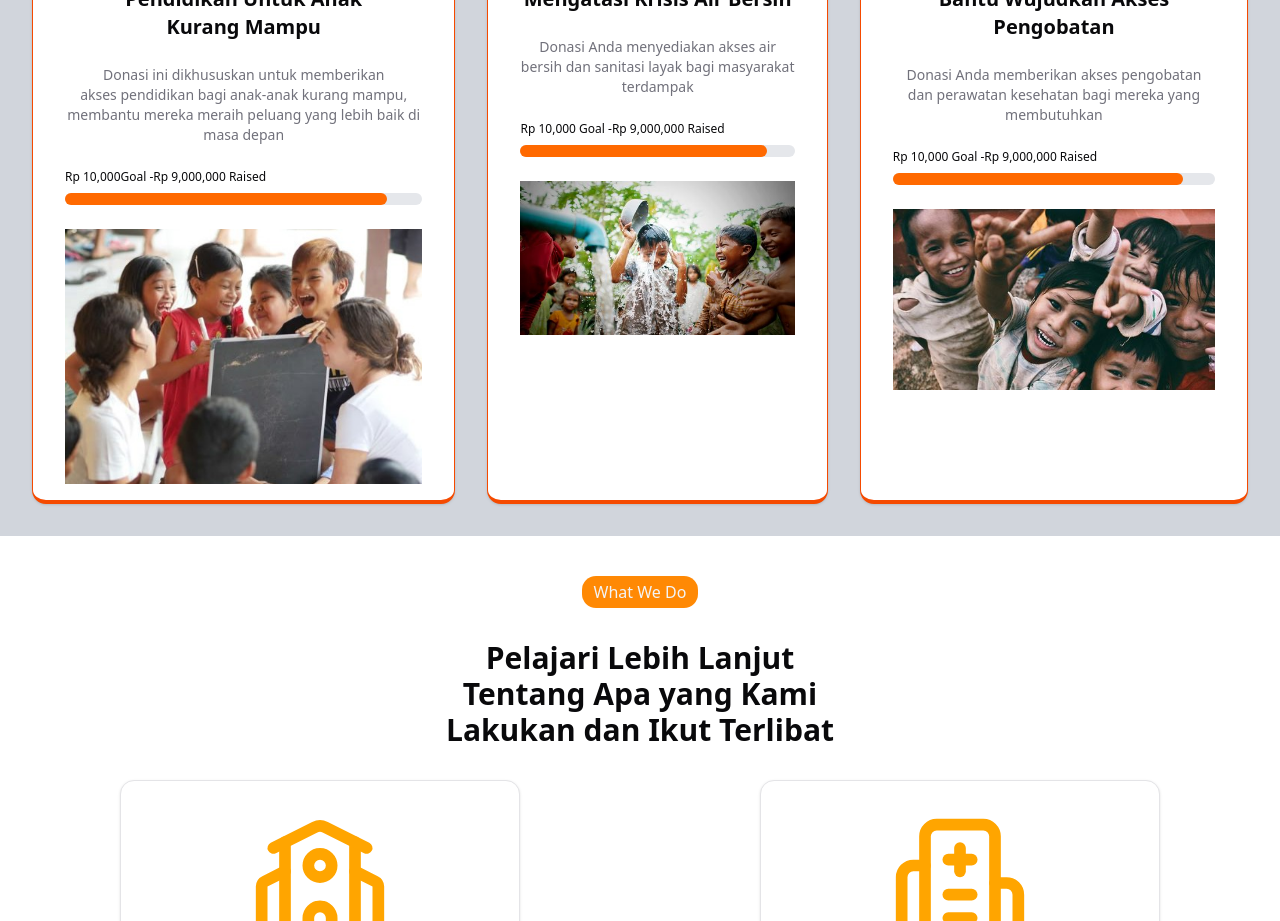
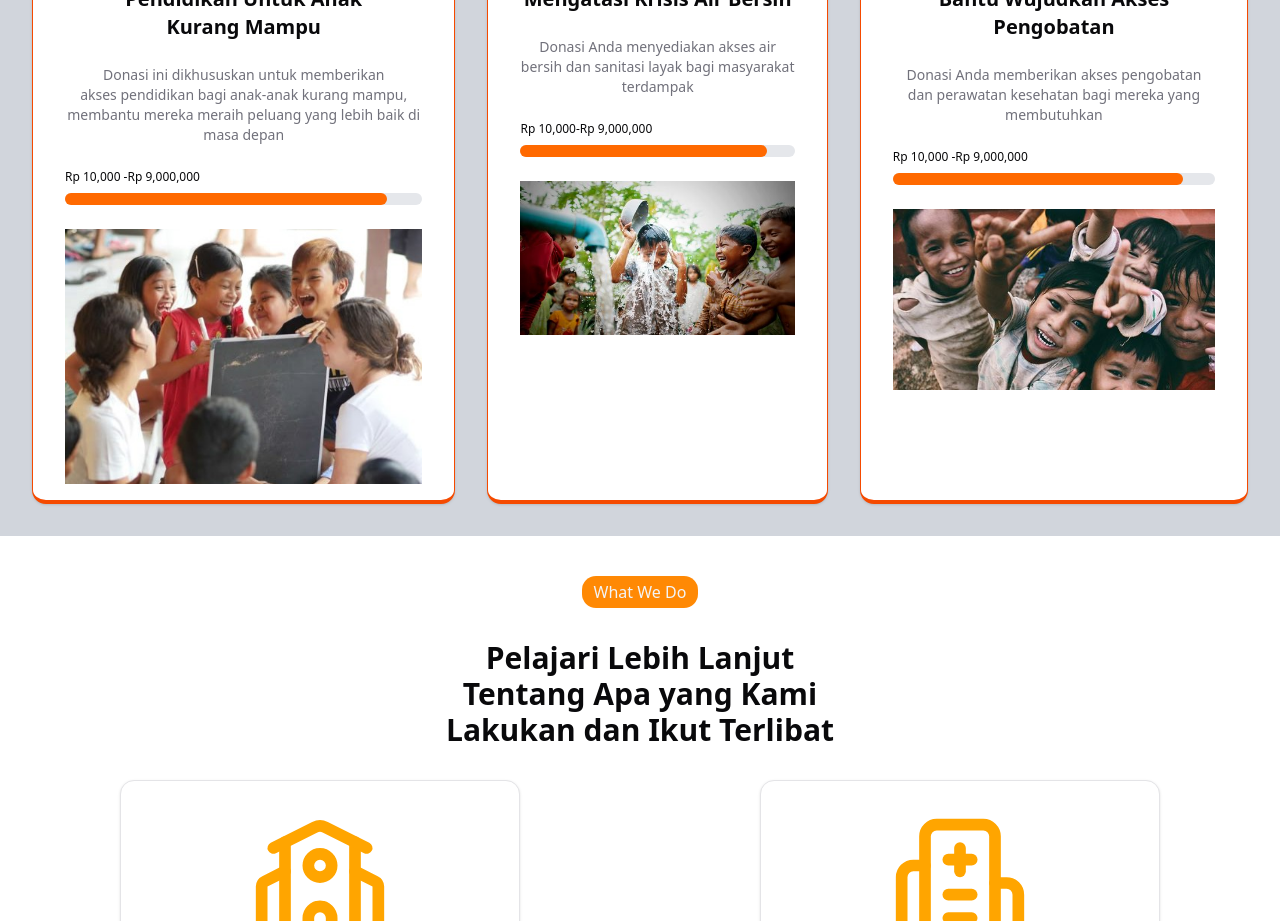
Before and after one commit to ren-zi-fa/donate, a React (Vite) app: page / in a window 1280 px wide. Shown: the part 1640-2561 px from the top of the page. Built offline with nearby package versions, Linux system fonts and the light colour scheme.

Commit message:
fix: correct formatting of fundraising goal and raised amounts in Causes components

```diff
--- a/src/components/causes/content-causes.tsx
+++ b/src/components/causes/content-causes.tsx
@@ -25,10 +25,10 @@ export default function ContentCauses() {
             anak-anak kurang mampu, membantu mereka meraih peluang yang lebih
             baik di masa depan
           </CardDescription>
-          <div className="flex flex-col gap-2">
-            <div className="flex flex-row">
-              <div className="text-xs">Rp 10,000 Goal -</div>
-              <div className="text-xs">Rp 9,000,000 Raised</div>
+          <div className="flex flex-col">
+            <div className="flex">
+              <div className="text-xs">Rp 10,000 - </div>
+              <div className="text-xs">Rp 9,000,000</div>
             </div>
             <div className="w-full bg-gray-200 rounded-lg">
               <div className="bg-orange-500 h-3 rounded-lg w-[90%]"></div>
@@ -53,8 +53,8 @@ export default function ContentCauses() {
           </CardDescription>
           <div className="flex flex-col gap-2">
             <div className="flex flex-row">
-              <div className="text-xs">Rp 10,000 Goal -</div>
-              <div className="text-xs">Rp 9,000,000 Raised</div>
+              <div className="text-xs">Rp 10,000 - </div>
+              <div className="text-xs">Rp 9,000,000 </div>
             </div>
             <div className="w-full bg-gray-200 rounded-lg">
               <div className="bg-orange-500 h-3 rounded-lg w-[90%]"></div>
@@ -75,8 +75,8 @@ export default function ContentCauses() {
           </CardDescription>
           <div className="flex flex-col gap-2">
             <div className="flex flex-row">
-              <div className="text-xs">Rp 10,000 Goal -</div>
-              <div className="text-xs">Rp 9,000,000 Raised</div>
+              <div className="text-xs">Rp10,000 -</div>
+              <div className="text-xs">Rp9,000,000</div>
             </div>
             <div className="w-full bg-gray-200 rounded-lg">
               <div className="bg-orange-500 h-3 rounded-lg w-[90%]"></div>
--- a/src/components/home/causesHome.tsx
+++ b/src/components/home/causesHome.tsx
@@ -27,8 +27,8 @@ export default function CausesHome() {
           </CardDescription>
           <div className="flex flex-col gap-2">
             <div className="flex flex-row">
-              <div className="text-xs">Rp 10,000Goal -</div>
-              <div className="text-xs">Rp 9,000,000 Raised</div>
+              <div className="text-xs">Rp 10,000 -</div>
+              <div className="text-xs">Rp 9,000,000</div>
             </div>
             <div className="w-full bg-gray-200 rounded-lg">
               <div className="bg-orange-500 h-3 rounded-lg w-[90%]"></div>
@@ -53,8 +53,8 @@ export default function CausesHome() {
           </CardDescription>
           <div className="flex flex-col gap-2">
             <div className="flex flex-row">
-              <div className="text-xs">Rp 10,000 Goal -</div>
-              <div className="text-xs">Rp 9,000,000 Raised</div>
+              <div className="text-xs">Rp 10,000-</div>
+              <div className="text-xs">Rp 9,000,000</div>
             </div>
             <div className="w-full bg-gray-200 rounded-lg">
               <div className="bg-orange-500 h-3 rounded-lg w-[90%]"></div>
@@ -75,8 +75,8 @@ export default function CausesHome() {
           </CardDescription>
           <div className="flex flex-col gap-2">
             <div className="flex flex-row">
-              <div className="text-xs">Rp 10,000 Goal -</div>
-              <div className="text-xs">Rp 9,000,000 Raised</div>
+              <div className="text-xs">Rp 10,000 -</div>
+              <div className="text-xs">Rp 9,000,000</div>
             </div>
             <div className="w-full bg-gray-200 rounded-lg">
               <div className="bg-orange-500 h-3 rounded-lg w-[90%]"></div>
```
